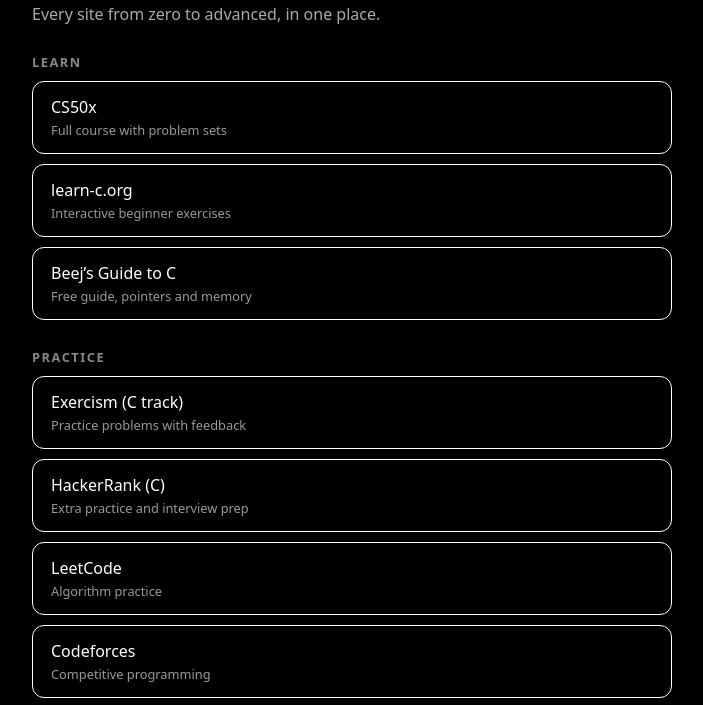
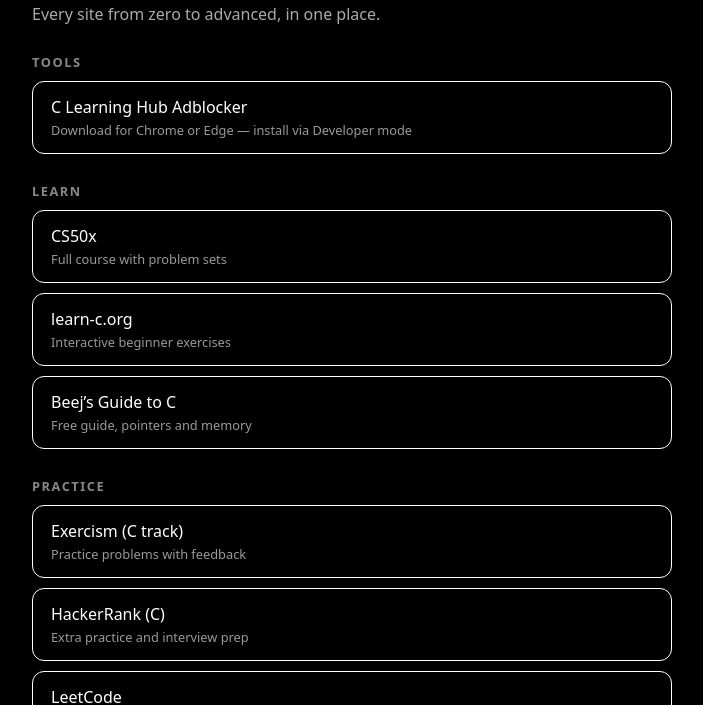
Before and after one commit to charanaternos/french-cuisine, a browser extension: page c-learning-hub/index.html in a window 1280 px wide. Shown: the part 74-779 px from the top of the page, without its empty margins (288-991 px from the left). Drawn offline with Linux system fonts and the light colour scheme.

Commit message:
Add adblocker download link

```diff
--- a/c-learning-hub/index.html
+++ b/c-learning-hub/index.html
@@ -24,6 +24,9 @@
 <h1>C Learning Hub</h1>
 <p class="sub">Every site from zero to advanced, in one place.</p>
 
+<h2>Tools</h2>
+<a class="btn" href="c-learning-hub-adblocker.zip">C Learning Hub Adblocker<small>Download for Chrome or Edge — install via Developer mode</small></a>
+
 <h2>Learn</h2>
 <a class="btn" href="https://cs50.harvard.edu/x" target="_blank" rel="noopener">CS50x<small>Full course with problem sets</small></a>
 <a class="btn" href="https://www.learn-c.org" target="_blank" rel="noopener">learn-c.org<small>Interactive beginner exercises</small></a>
```
